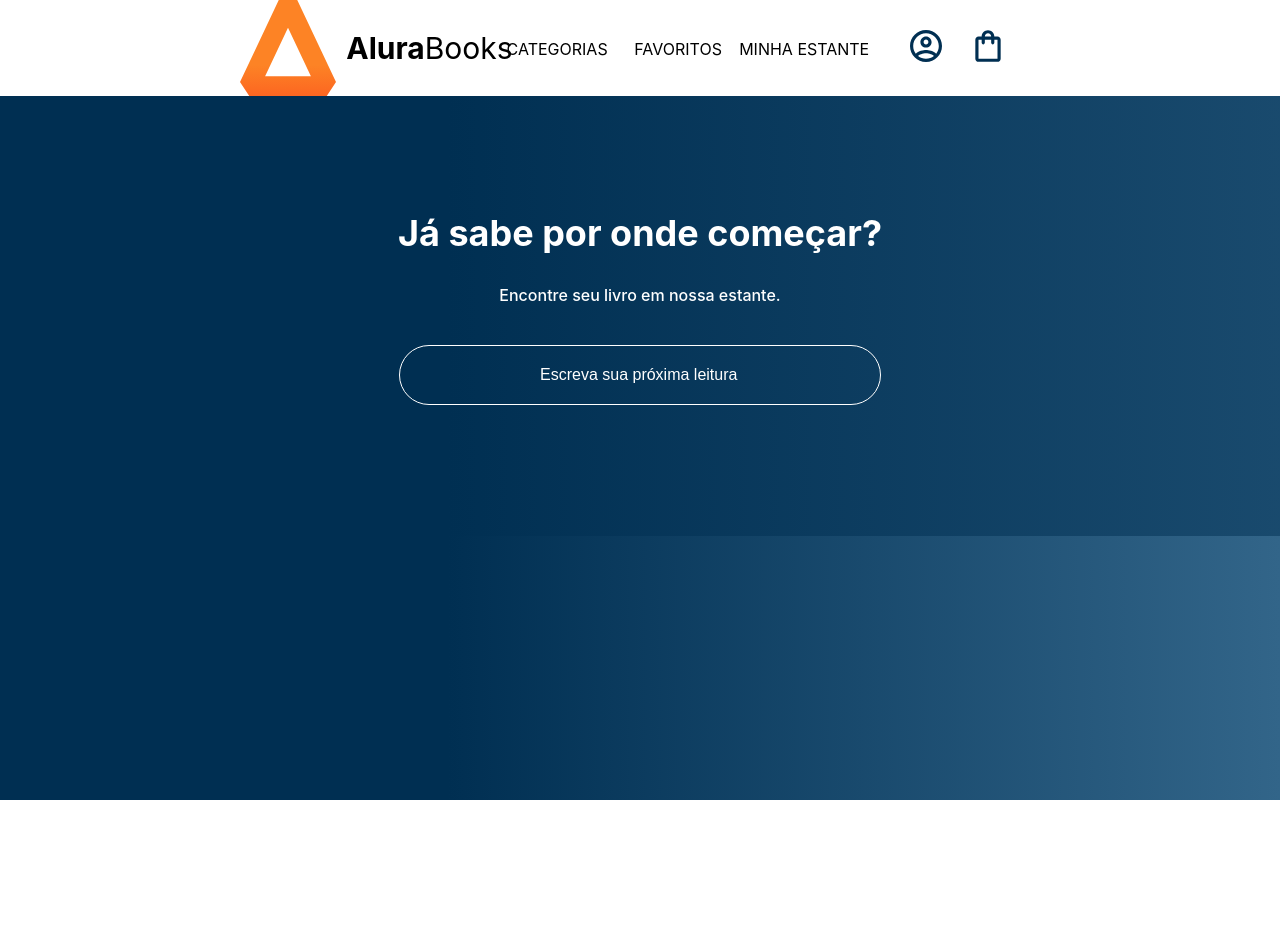
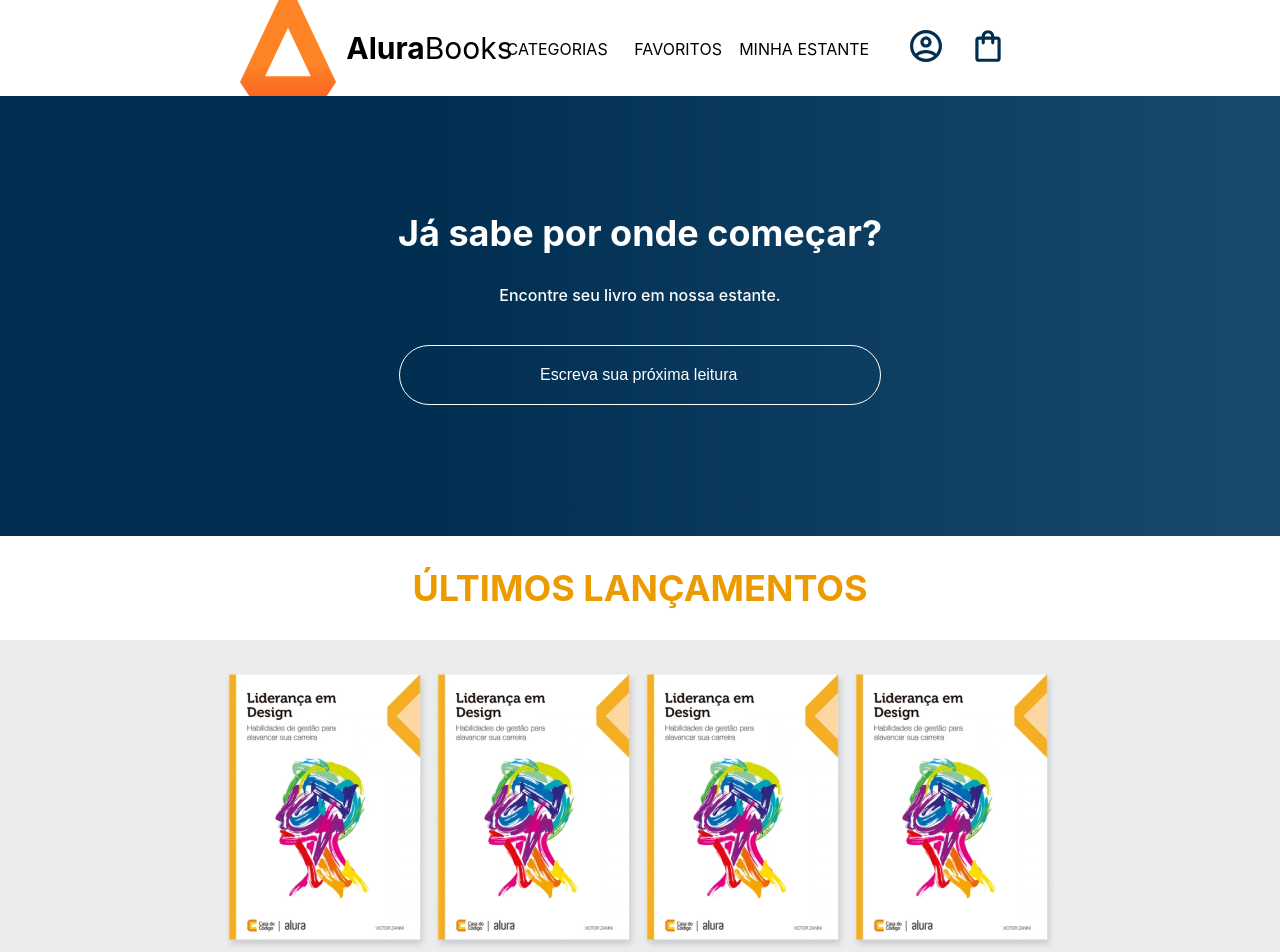
Before and after one commit to EstudosBrunoC/alura-books, a React (Create React App) app: page / in a window 1280 px wide. Shown: the top 952 px of the page. Before the commit the page ends 800 px from the top, so only its background shows below. Built offline with nearby package versions, Linux system fonts and the light colour scheme.

Commit message:
Criação de uma nova seção chamada ultimos lancamentos.

```diff
--- a/src/App.js
+++ b/src/App.js
@@ -1,6 +1,7 @@
 import Header from './components/Header';
 import Search from './components/Search/index.';
 import styled from 'styled-components';
+import UltimosLancamentos from './components/UltimosLancamentos';
 
 const AppContainer = styled.div`
   width: 100vw;
@@ -13,6 +14,7 @@ function App() {
     <AppContainer>
       <Header />
       <Search />
+      <UltimosLancamentos />
     </AppContainer>
   );
 }
--- /dev/null
+++ b/src/components/Search/dadosPesquisa.js
@@ -0,0 +1,8 @@
+import livro from '../../images/livro.png';
+
+export const livros = [
+    {nome: 'O Senhor dos Anéis', id: 1, src:livro},
+    {nome: 'Harry Potter', id: 2, src:livro},
+    {nome: 'O Pequeno Príncipe', id: 3, src:livro},
+    {nome: 'Dom Quixote', id: 4, src:livro},
+];
--- a/src/components/Search/index..js
+++ b/src/components/Search/index..js
@@ -1,6 +1,7 @@
 import Input from "../Input";
 import styled from "styled-components";
 import { useState } from "react";
+import { livros } from "./dadosPesquisa";
 
 const SearchContainer = styled.section`
     background-image: linear-gradient(90deg, #002F52 35%, #326589 165%);
@@ -21,9 +22,25 @@ const Subtitle = styled.h2`
     font-weight: 500;
     margin-bottom: 40px;
 `;
+const Resultado = styled.div`
+    display: flex;
+    justify-content: center;
+    align-items: center;
+    margin-bottom: 20px;
+    cursor: pointer;
+    p {
+        width: 200px;
+    }
+    img {
+        width: 100px;
+    }
+    &:hover {
+        border: 1px solid white;
+    }
+`;
 
 function Search () {
-    const [textoDigitado, setTextoDigitado] = useState("");
+    const [livrosPesquisados, setlivrosPesquisados] = useState([]);
 
     return (
         <SearchContainer>
@@ -31,8 +48,18 @@ function Search () {
             <Subtitle>Encontre seu livro em nossa estante.</Subtitle>
             <Input
                 placeholder="Escreva sua próxima leitura"
-                onBlur={(evento) => setTextoDigitado(evento.target.value)}
+                onBlur={(evento) => {
+                    const textoDigitado = evento.target.value;
+                    const resultadoPesquisa = livros.filter( livro => livro.nome.includes(textoDigitado));
+                    setlivrosPesquisados(resultadoPesquisa);
+                }}
             />
+            {livrosPesquisados.map( livro => (
+                <Resultado>
+                    <p>{livro.nome}</p>
+                    <img src={livro.src} alt="Imagem do livro" />
+                </Resultado>
+            )) }
         </SearchContainer>
     )
 }
--- /dev/null
+++ b/src/components/UltimosLancamentos/dadosUltimosLancamentos.js
@@ -0,0 +1,8 @@
+import livro from '../../images/livro.png';
+
+export const livros = [
+    {nome: 'O Senhor dos Anéis', id: 1, src:livro},
+    {nome: 'Harry Potter', id: 2, src:livro},
+    {nome: 'O Hobbit', id: 3, src:livro},
+    {nome: 'O Silmarillion', id: 4, src:livro},
+];
--- /dev/null
+++ b/src/components/UltimosLancamentos/index.js
@@ -0,0 +1,41 @@
+import { livros } from './dadosUltimosLancamentos';
+import styled from 'styled-components';
+
+const UltimosLancamentosContainer = styled.section`
+     background-color: #EBECEE;
+    padding-bottom: 20px;
+    display: flex;
+    flex-direction: column;
+`;
+const Titulo = styled.h1`
+    width: 100%;
+    padding: 30px 0;
+    background-color: #FFF;
+    color: #EB9B00;
+    font-size: 36px;
+    text-align: center;
+    margin: 0;
+`;
+const NovosLivrosContainer = styled.div`
+    margin-top: 30px;
+    display: flex;
+    width: 100%;
+    justify-content: center;
+    cursor: pointer;
+`;
+
+
+function UltimosLancamentos () {
+    return (
+        <UltimosLancamentosContainer>
+            <Titulo>ÚLTIMOS LANÇAMENTOS</Titulo>
+            <NovosLivrosContainer>
+                 {livros.map((livro) => (
+                 <img src={livro.src} alt={"Imagem do livro"} />
+                 ))}
+            </NovosLivrosContainer>
+        </UltimosLancamentosContainer>
+    )
+}
+
+export default UltimosLancamentos;
```
